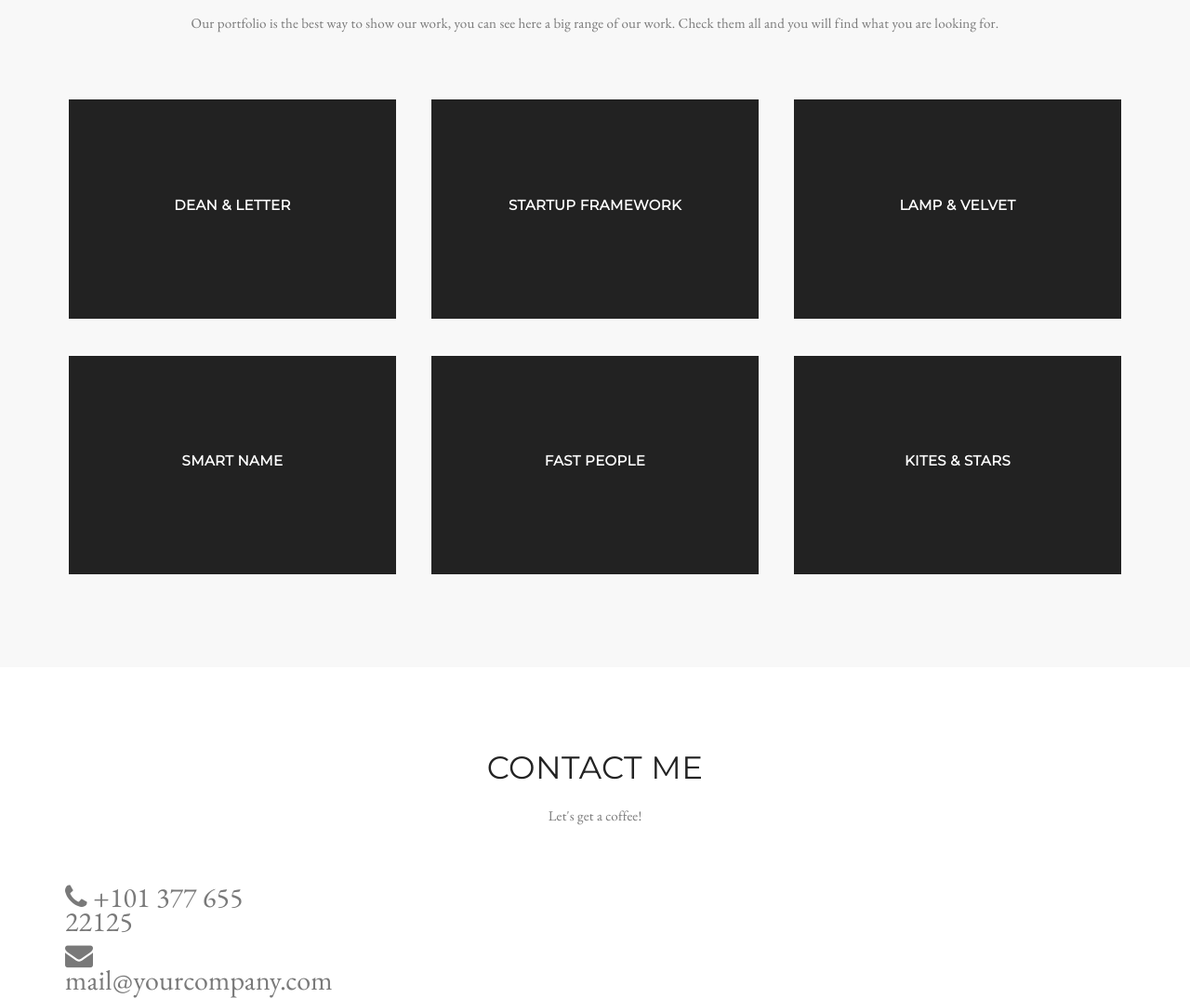
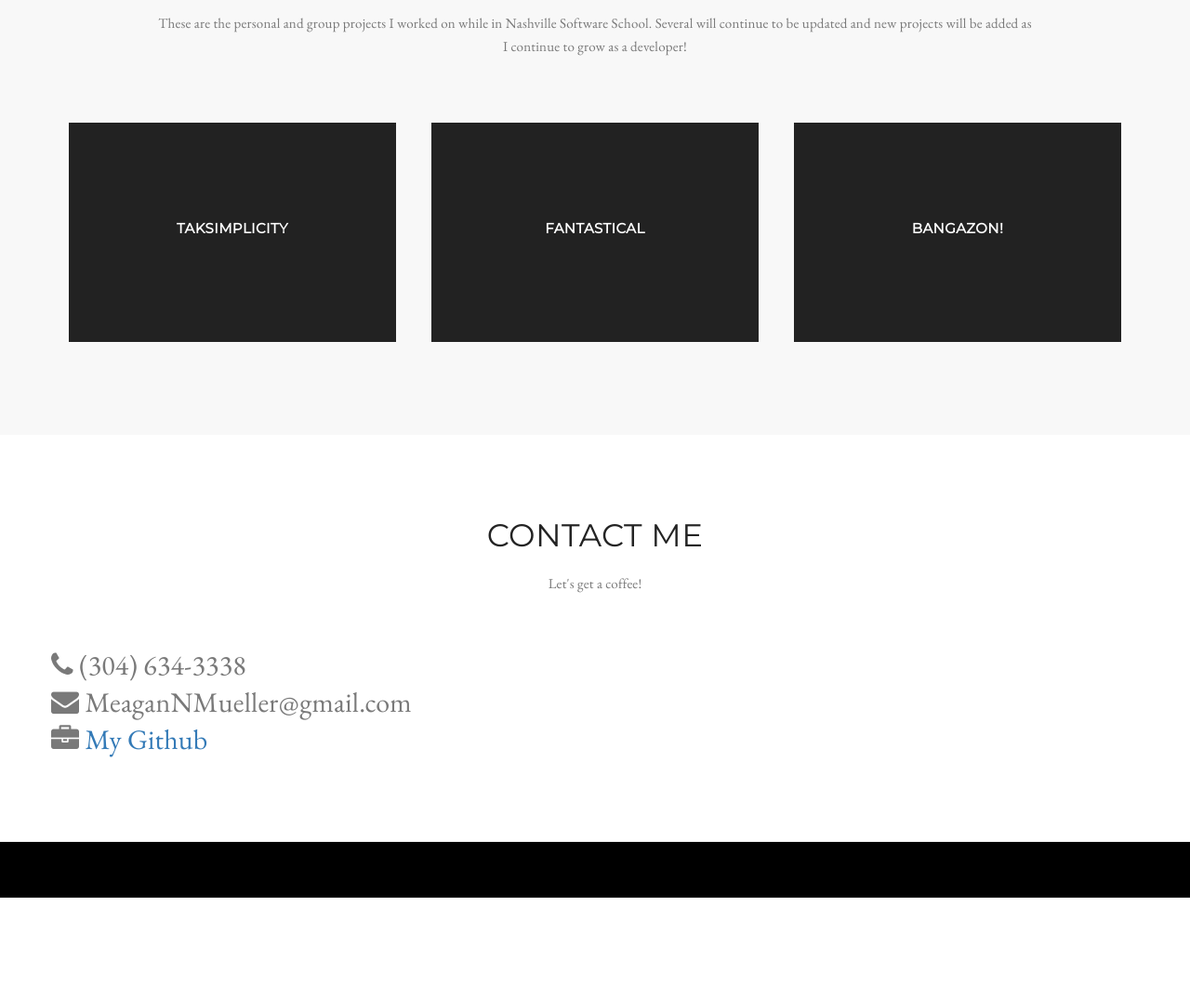
Before and after one commit to MeagMueller/meagmueller.github.io, a plain HTML site: page index.html in a window 1280 px wide. Shown: the part 1320-2394 px from the top of the page at 93% size. After the commit the page ends 2286 px from the top, so only its background shows below. Drawn offline with nearby package versions, Linux system fonts and the light colour scheme; a web font is replaced by a local one.

Commit message:
Updating more

```diff
--- a/css/style.css
+++ b/css/style.css
@@ -566,6 +566,7 @@ figure.effect-bubba:hover p {
 
 section#contact form {
     margin-top: 15px;
+
 }
 section#contact.form-group {
 margin-bottom: 25px;
@@ -586,6 +587,7 @@ section#contact .form-group input, section#contact .form-group textarea {
 
 .contact p {
     font-size: 13px;
+
 }
 
 .contact .day {
--- a/index.html
+++ b/index.html
@@ -233,7 +233,7 @@
 				<div class="col-lg-12 text-center">
 					<div class="section-title">
 						<h2>Portfolio</h2>
-						<p>Our portfolio is the best way to show our work, you can see here a big range of our work. Check them all and you will find what you are looking for.</p>
+						<p>These are the personal and group projects I worked on while in Nashville Software School. Several will continue to be updated and new projects will be added as I continue to grow as a developer!</p>
 					</div>
 				</div>
 			</div>
@@ -244,8 +244,8 @@
 						<figure class="effect-bubba">
 							<img src="images/demo/portfolio-1.jpg" alt="img02" class="img-responsive" />
 							<figcaption>
-								<h2>Dean & Letter</h2>
-								<p>Branding, Design</p>
+								<h2>Taksimplicity</h2>
+								<p>Front End Capstone</p>
 								<a href="#" data-toggle="modal" data-target="#Modal-1">View more</a>
 							</figcaption>
 						</figure>
@@ -258,8 +258,8 @@
 						<figure class="effect-bubba">
 							<img src="images/demo/portfolio-2.jpg" alt="img02" class="img-responsive" />
 							<figcaption>
-								<h2>Startup Framework</h2>
-								<p>Branding, Web Design</p>
+								<h2>Fantastical</h2>
+								<p>Back End Capstone</p>
 								<a href="#" data-toggle="modal" data-target="#Modal-2">View more</a>
 							</figcaption>
 						</figure>
@@ -272,8 +272,8 @@
 						<figure class="effect-bubba">
 							<img src="images/demo/portfolio-3.jpg" alt="img02" class="img-responsive" />
 							<figcaption>
-								<h2>Lamp & Velvet</h2>
-								<p>Branding, Web Design</p>
+								<h2>Bangazon!</h2>
+								<p>Group-based Commerce Website</p>
 								<a href="#" data-toggle="modal" data-target="#Modal-3">View more</a>
 							</figcaption>
 						</figure>
@@ -281,9 +281,9 @@
 				</div>
 				<!-- end portfolio item -->
 			</div>
-			<div class="row">
-				<!-- start portfolio item -->
-				<div class="col-md-4">
+			<!-- <div class="row">
+				start portfolio item -->
+				<!-- <div class="col-md-4">
 					<div class="ot-portfolio-item">
 						<figure class="effect-bubba">
 							<img src="images/demo/portfolio-4.jpg" alt="img02" class="img-responsive" />
@@ -294,10 +294,10 @@
 							</figcaption>
 						</figure>
 					</div>
-				</div>
+				</div> -->
 				<!-- end portfolio item -->
 				<!-- start portfolio item -->
-				<div class="col-md-4">
+				<!-- <div class="col-md-4">
 					<div class="ot-portfolio-item">
 						<figure class="effect-bubba">
 							<img src="images/demo/portfolio-5.jpg" alt="img02" class="img-responsive" />
@@ -308,10 +308,10 @@
 							</figcaption>
 						</figure>
 					</div>
-				</div>
+				</div> -->
 				<!-- end portfolio item -->
 				<!-- start portfolio item -->
-				<div class="col-md-4">
+				<!-- <div class="col-md-4">
 					<div class="ot-portfolio-item">
 						<figure class="effect-bubba">
 							<img src="images/demo/portfolio-2.jpg" alt="img02" class="img-responsive" />
@@ -322,7 +322,7 @@
 							</figcaption>
 						</figure>
 					</div>
-				</div>
+				</div> -->
 				<!-- end portfolio item -->
 			</div>
 			</div><!-- end container -->
@@ -451,11 +451,12 @@
 					</div>
 				</div>
 				<div class="row">
-					<div class="col-md-3">
+					<div class="footerContacts">
 						<!-- <h3>Our Business Office</h3>
 						<p>3422 Street, Barcelona 432, Spain, New Building North, 15th Floor</p> -->
-						<p><i class="fa fa-phone"></i> +101 377 655 22125</p>
-						<p><i class="fa fa-envelope"></i> mail@yourcompany.com</p>
+						<p><i class="fa fa-phone"></i> (304) 634-3338</p>
+						<p><i class="fa fa-envelope"></i> MeaganNMueller@gmail.com</p>
+						<p><i class ="fa fa-briefcase"></i><a href="http://github.com/MeagMueller"> My Github</</p>
 					</div>
 					<!-- <div class="col-md-3">
 						<h3>Business Hours</h3>
```
